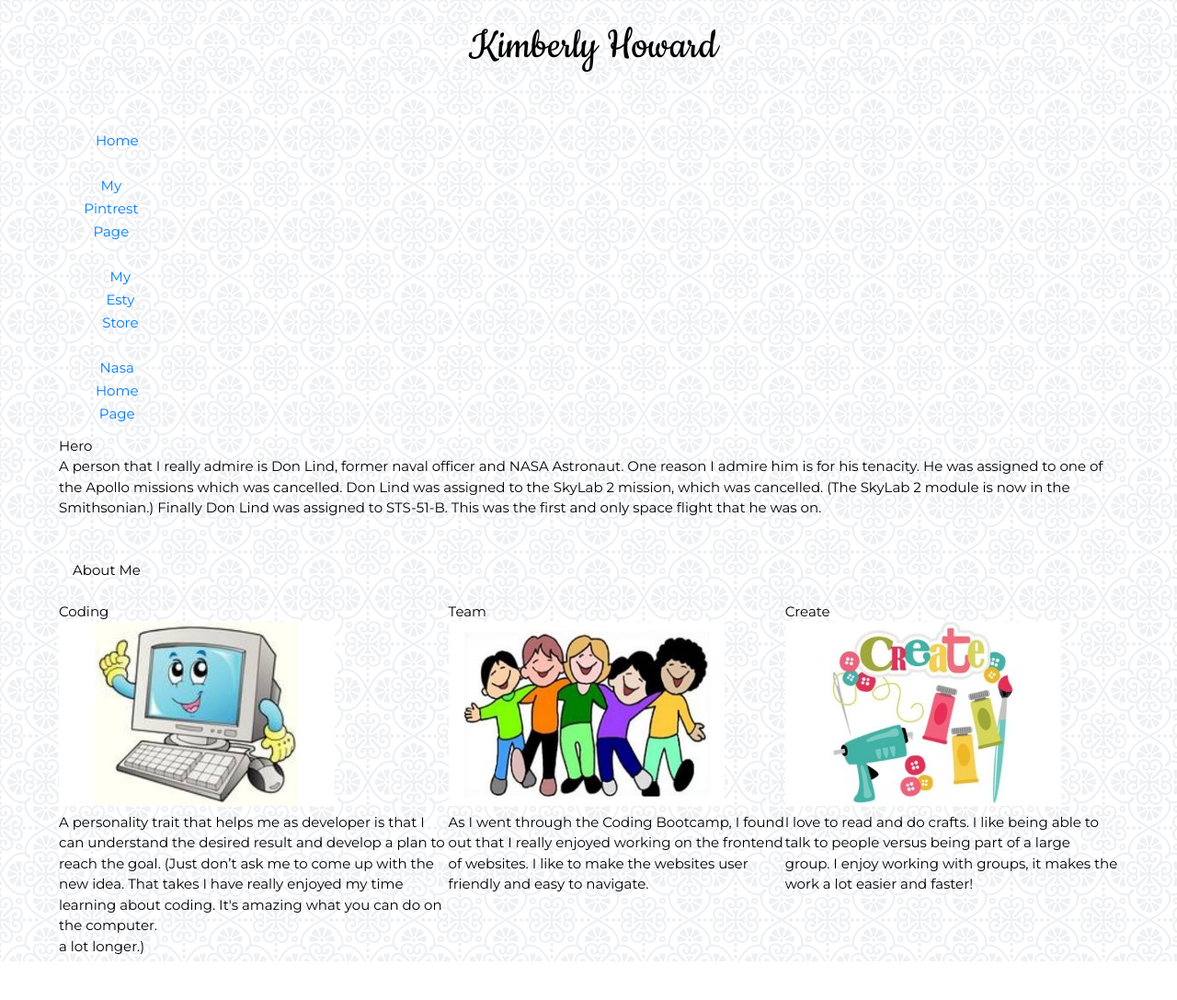
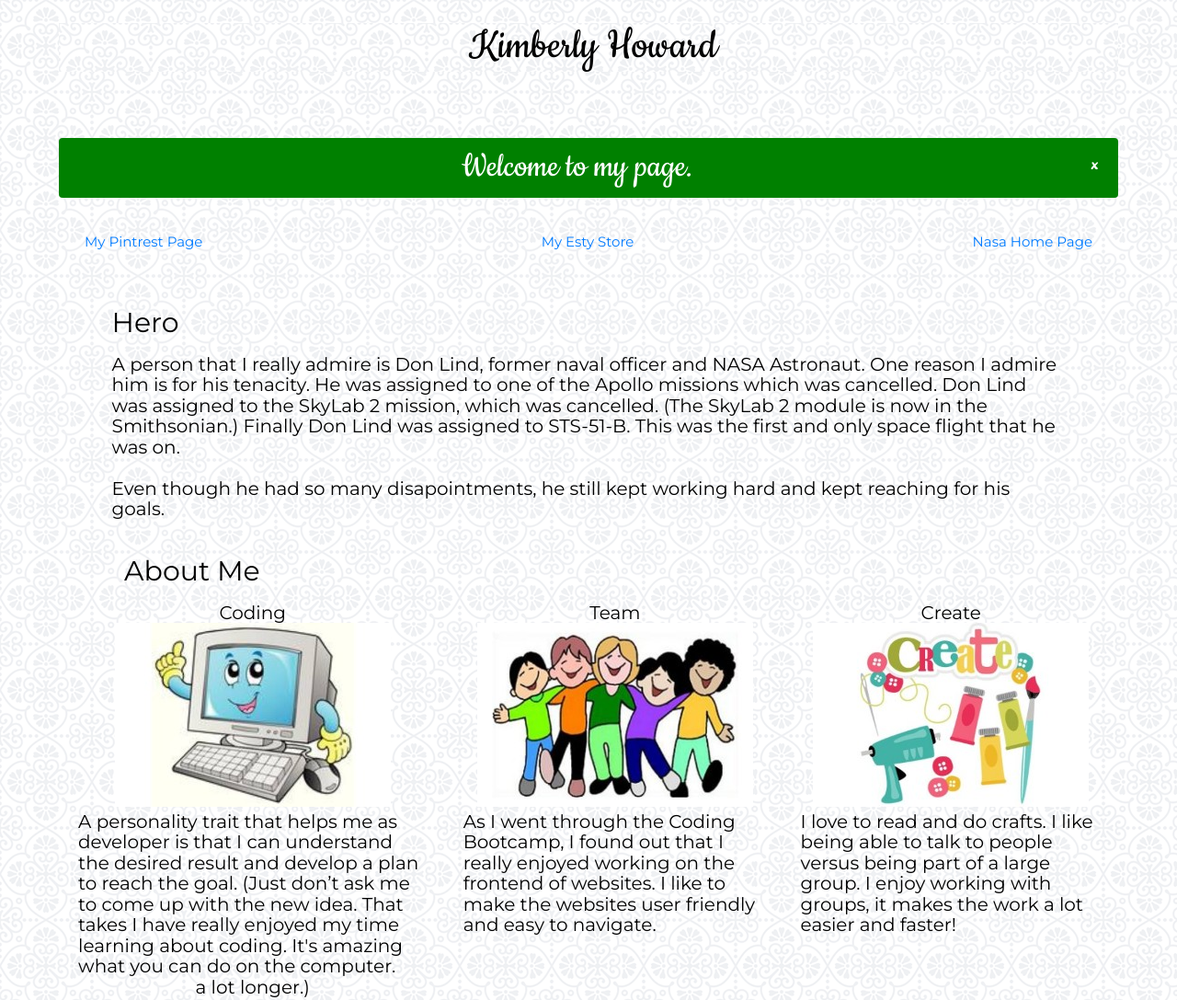
Before and after one commit to kimberlyhoward/aboutMe, a plain HTML site: page index.html in a window 1280 px wide. Shown: the whole page at 92% size. Before the commit the page ends 1045 px from the top, so only its background shows below. Drawn offline with nearby package versions, Linux system fonts and the light colour scheme.

Commit message:
Finish changes

```diff
--- a/assets/css/style.css
+++ b/assets/css/style.css
@@ -38,11 +38,27 @@ body {
     border-radius: 4px;
 }
 
-.aboutMe h1 .p {
+.aboutMe {
+    font-family: 'Montserrat', sans-serif;
+    font-size: 20px;
+    color: black;
+    text-align: center;
+}
+p {
     font-family: 'Montserrat', sans-serif;
     font-size: 20px;
     color: black;
     padding-left: 5%;
+    padding-right: 5%;
+    text-align: left;
+}
+
+h1 {
+    font-family: 'Montserrat', sans-serif;
+    font-size: 30px;
+    color: black;
+    padding-left: 5%;
+    text-align: left;
 }
 
 .thead {
@@ -59,3 +75,74 @@ body {
     padding-left: 5%;
     padding-right: 5%;
 }
+
+@keyframes bounceIn {
+    from,
+    20%,
+    40%,
+    60%,
+    80%,
+    to {
+      animation-timing-function: cubic-bezier(0.215, 0.61, 0.355, 1);
+    }
+
+    0% {
+      opacity: 0;
+      transform: scale3d(0.3, 0.3, 0.3);
+    }
+
+    20% {
+      transform: scale3d(1.1, 1.1, 1.1);
+    }
+
+    40% {
+      transform: scale3d(0.9, 0.9, 0.9);
+    }
+
+    60% {
+      opacity: 1;
+      transform: scale3d(1.03, 1.03, 1.03);
+    }
+
+    80% {
+      transform: scale3d(0.97, 0.97, 0.97);
+    }
+
+    to {
+      opacity: 1;
+      transform: scale3d(1, 1, 1);
+    }
+  }
+
+  .bounceIn {
+    animation-duration: 0.75s;
+    animation-name: bounceIn;
+  }
+
+  /* alert box */
+.alert {
+    padding: 20px;
+    background-color:  green;
+    color: white;
+    margin-bottom: 15px;
+    text-align: center;
+    font-size: 40px;
+    font-family: 'Cookie', cursive;
+}
+
+/* The close button */
+.closebtn {
+    margin-left: 15px;
+    color: white;
+    font-weight: bold;
+    float: right;
+    font-size: 22px;
+    line-height: 20px;
+    cursor: pointer;
+    transition: 0.3s;
+}
+
+/* When moving the mouse over the close button */
+.closebtn:hover {
+    color: black;
+}
--- a/index.html
+++ b/index.html
@@ -18,41 +18,30 @@
 
     <!--top heading of page>//-->
 
-    <div class="container">
-        <div class="row1">
-            <div class="col-md-1">
-            </div>
     <div class="name">
+        <div class="bounceIn">
             Kimberly Howard
         </div>
-
-            <div class="col-md-4">
+    </div>
+    <br>
+<!--Alert Box  -->
+    <div class="alert">
+            <span class="closebtn" onclick="this.parentElement.style.display='none';">&times;</span>
+            Welcome to my page.
           </div>
 
-            <!-- Links to other websites -->
-            <div class="col-md-1">
-                <div class="websites">
-                    <a href="index.html">Home</a>
-                </div>
-            </div>
-            <div class="col-md-1">
+<!-- Links to other pages -->
+    <div class="navbar">
         <div class="websites">
             <a href="https://www.pinterest.com/1kh1" target="_blank">My Pintrest Page</a>
         </div>
-            </div>
-            <div class="col-md-1">
         <div class="websites">
             <a href="https://www.etsy.com/shop/SimpleCreationsbyKH" target="_blank">My Esty Store</a>
         </div>
-            </div>
-        </div>
-        <div class="col-md-1">
         <div class="websites">
             <a href="https://www.nasa.gov/" target="_blank">Nasa Home Page</a>
         </div>
     </div>
-    </div>
-
     </header>
 
     <div class="col-md-9">
@@ -61,6 +50,7 @@
     <br>
 
     <h1>Hero</h1>
+    <br>
     <p>
         A person that I really admire is Don Lind, former naval officer and NASA Astronaut. One reason I admire him is for his tenacity.
         He was assigned to one of the Apollo missions which was cancelled. Don Lind was assigned to the SkyLab 2 mission,
@@ -68,20 +58,23 @@
         This was the first and only space flight that he was on.
     </p>
     <br>
+    <p>
+        Even though he had so many disapointments, he still kept working hard and kept reaching for his goals.
+    </p>
+    <br>
     <br>
 
     <!--About Me>-->
     <div class="aboutMe">
-        <div class="col-md-3">
-            <h2>About Me</h2>
+        <div class="col-md-12">
+            <h1>About Me</h1>
         </div>
         <br>
-        <div class="col-md-9">
-        </div>
         <div class="col-md-12">
         </div>
         <div class="row2">
             <table class=".table-responsive{-sm|-md|-lg|-xl}">
+
                 <thead>
                     <tr>
                         <th scope="col">Coding</th>
@@ -96,7 +89,8 @@
                             <p> A personality trait that helps me as developer is that I can understand the desired result and
                                 develop a plan to reach the goal. (Just don’t ask me to come up with the new idea. That takes
                                 I have really enjoyed my time learning about coding. It's amazing what you can do on the
-                                computer.</p>
+                                computer.
+                            </p>
                             a lot longer.) </p>
                         </td>
                         <td>
```
Lines whose indentation alone changed are shown as unchanged.
